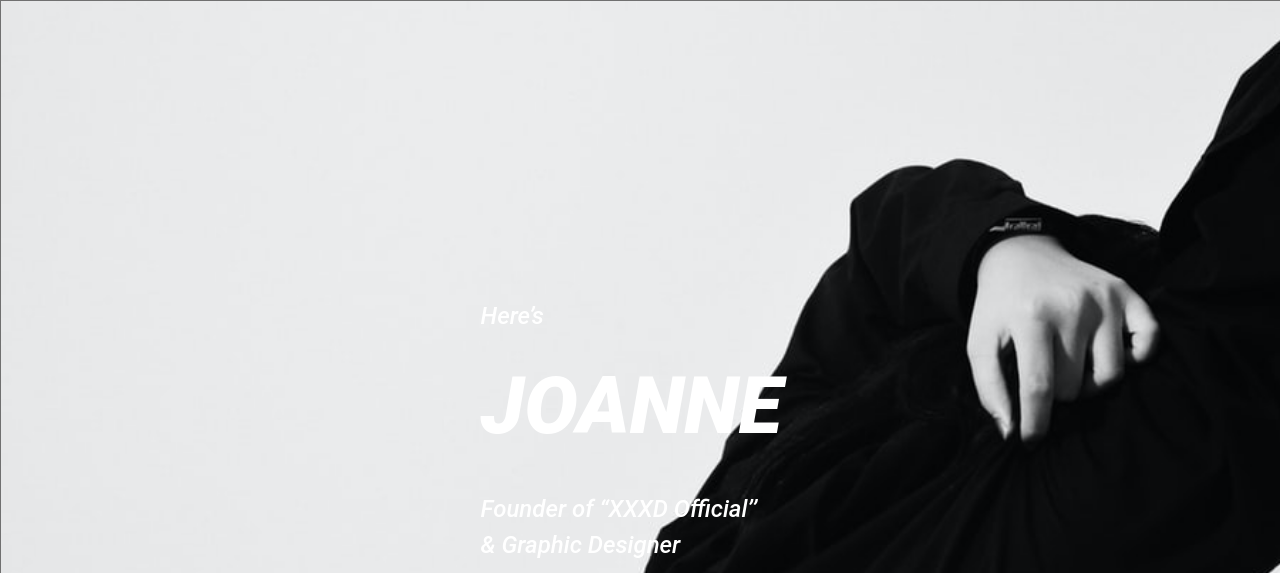
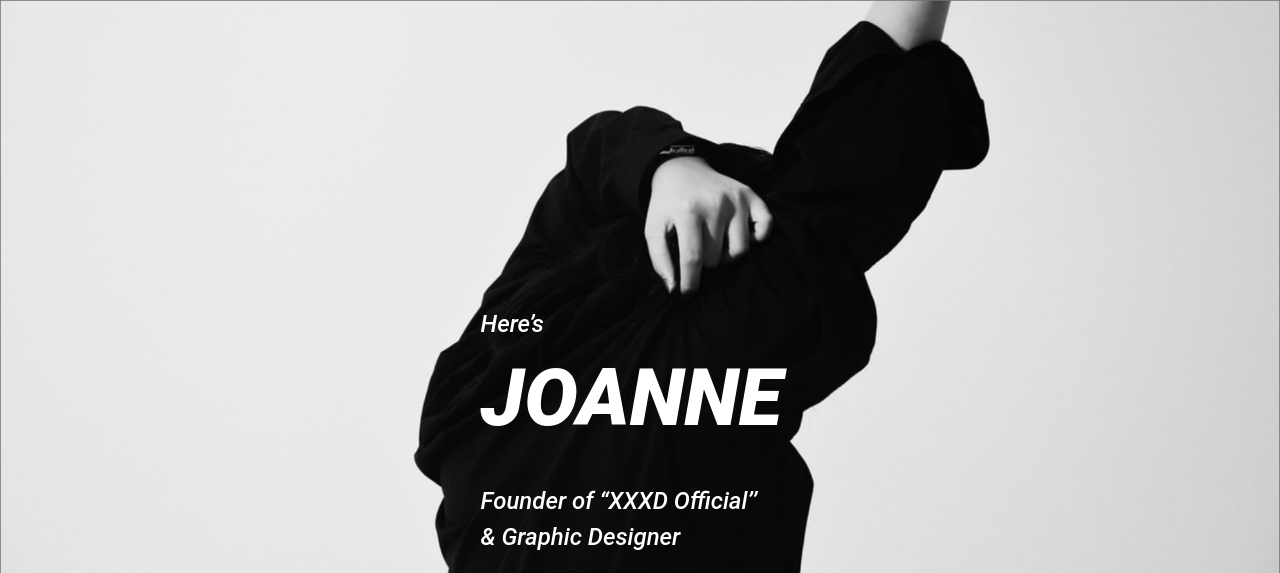
Before and after one commit to cindy70813/hexschool-2022-website-layout, a plain HTML site: page week2/index.html in a window 1280 px wide. Shown: the top 573 px of the page. Drawn offline with Linux system fonts and the light colour scheme.

Commit message:
correct error selector, add background-size for banner

```diff
--- a/week2/custom.css
+++ b/week2/custom.css
@@ -39,6 +39,7 @@ p.shorter {
     justify-content: center;
     align-items: center;
     background-image: url(images/banner.png);
+    background-size: contain;
     background-repeat: no-repeat;
     height:958px;
     color: #fff;
@@ -116,7 +117,7 @@ p.shorter {
     color: #fff
 }
 
-.contact > h2,ul>li:nth-child(1) {
+.contact > h2,.contact > ul>li:nth-child(1) {
     margin-bottom: 0.8rem;
 }
 /* size:
```
